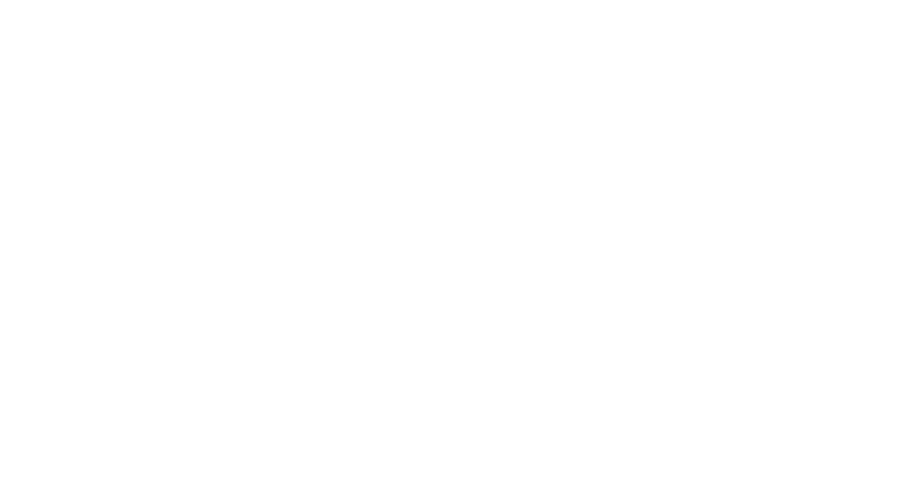
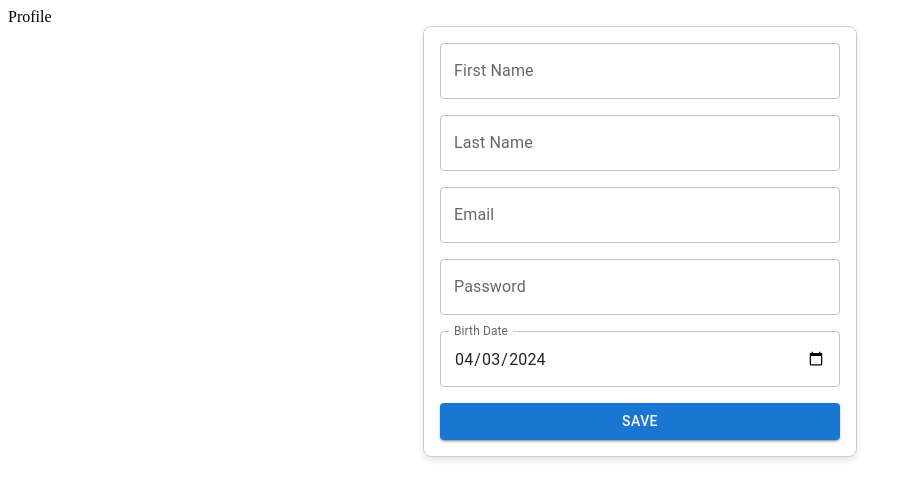
Before and after one commit to KrugerProjectsX/react-x-men, a React (Vite) app: page /profile in a window 1280 px wide. Before the commit this address had no page. Shown: the top 500 px of the page, without its empty margins (0-912 px from the left). Built offline with nearby package versions, Linux system fonts and the light colour scheme; the HTML template or start-up script is replaced by a standard one.

Commit message:
profile and login

```diff
--- a/src/App.jsx
+++ b/src/App.jsx
@@ -2,12 +2,15 @@
 import "./App.css";
 import Login from "./pages/Login";
 import Home from "./pages/Home";
+import Profile from "./pages/Profile";
 function App() {
   return (
     <>
       <Routes>
         <Route path="/" element={<Login />} />
         <Route path="/dashboard" element={<Home />} />
+        <Route path="/profile" element={<Profile />} />
+
       </Routes>
     </>
   );
--- /dev/null
+++ b/src/components/UserForm.jsx
@@ -0,0 +1,66 @@
+import {Box, Button, TextField} from "@mui/material";
+import {useRef} from "react";
+import {doc,updateDoc} from "firebase/firestore";
+import { db } from "../firebase";
+
+export default function UserForm({type}){
+    const firsNameRef=useRef('');
+    const lastNameRef=useRef('');
+    const emailRef=useRef('');
+    const birthRef=useRef('');
+    const passwordRef=useRef('');
+
+    const id =JSON.parse(localStorage.getItem('user_logged'));
+    console.log("no tiene "+id)
+    const ref=doc(db,'users',id);
+    const currentDate = new Date().toJSON().slice(0, 10);
+    const today = new Date();
+    const maxBirthDate = new Date(today.getFullYear() - 18, today.getMonth(), today.getDate()).toISOString().split('T')[0];
+    const minBirthDate = new Date(today.getFullYear() - 120, today.getMonth(), today.getDate()).toISOString().split('T')[0];
+
+    const handleUpdateUser= async (e)=>{
+        e.preventDefault();
+        const user={
+            firsName: firsNameRef.current.value,
+            lastName: lastNameRef.current.value,
+            email: emailRef.current.value,
+            birth: birthRef.current.value,
+        }
+        if (type=== "create"){
+         // user = {...user, password: passwordRef.current.value}
+        }
+
+        if (type === "update"){
+          await updateDoc(ref, user);
+        }
+        await updateDoc(ref,user);
+    }
+    return(
+        <>
+            <Box
+                component="form"
+                onSubmit={handleUpdateUser}
+                sx={{
+                    display: 'flex',
+                    flexDirection: 'column',
+                    gap: '1rem',
+                    maxWidth: '400px',
+                    margin: '0 auto',
+                    padding: '1rem',
+                    border: '1px solid #ccc',
+                    borderRadius: '8px',
+                    boxShadow: '0 4px 6px rgba(0, 0, 0, 0.1)',
+                }}
+            >
+                <TextField inputRef={firsNameRef} label="First Name" variant="outlined" />
+                <TextField inputRef={lastNameRef} label="Last Name" variant="outlined" />
+                <TextField inputRef={emailRef} type="email" label="Email" variant="outlined" />
+                <TextField inputRef={passwordRef} type="password" label="Password" variant="outlined" />
+                <TextField inputRef={birthRef} type="date" defaultValue={currentDate} inputProps={{ min:minBirthDate , max: maxBirthDate}} label="Birth Date" variant="outlined" />
+                <Button type="submit" variant="contained"
+                className={'bg-primary hover:bg-primary2'}
+                >Save</Button>
+            </Box>
+        </>
+    );
+}
--- a/src/pages/Login.jsx
+++ b/src/pages/Login.jsx
@@ -24,11 +24,13 @@
 
     if (result.docs.length > 0) {
       const user = result.docs[0].data();
+      const user_id = result.docs[0].id;
       if (user.password === password.current.value) {
         setAlertSeverity("success");
         setAlertMessage("Login Success");
         setShowAlert(true);
         console.log("Redirect");
+        localStorage.setItem('user_logged', JSON.stringify(user_id));
       } else {
         setAlertSeverity("error");
         setAlertMessage("Incorrect Password");
--- a/src/pages/Profile.jsx
+++ b/src/pages/Profile.jsx
@@ -1,7 +1,10 @@
+import UserForm from "../components/UserForm";
+
 const Profile = () => {
   return (
     <>
       <div>Profile</div>
+      <UserForm type={'update'}></UserForm>
     </>
   );
 };
```
